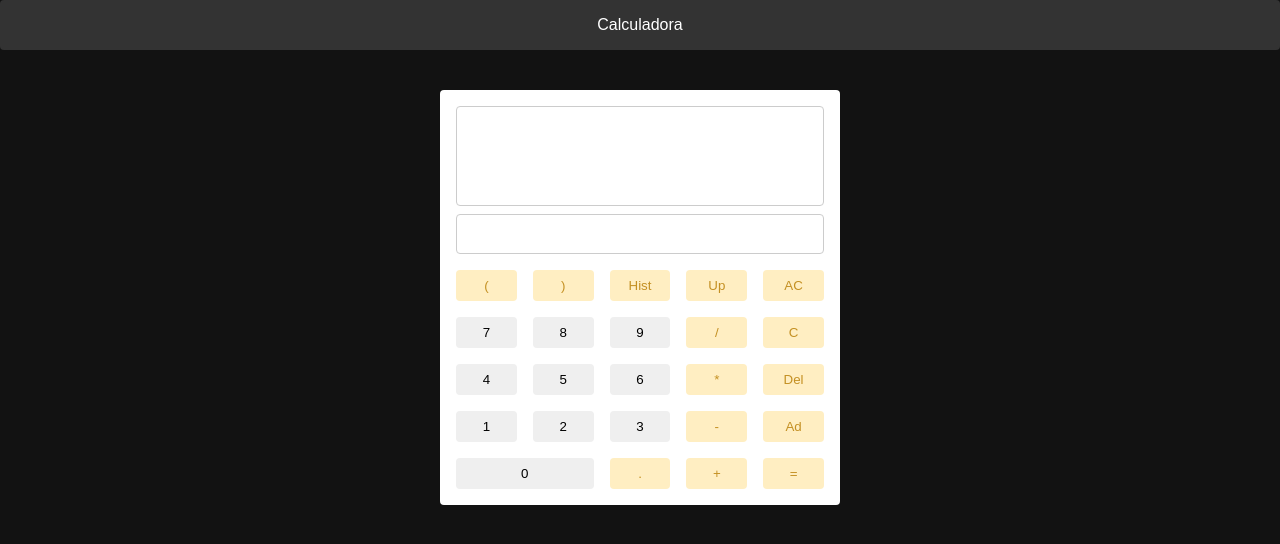
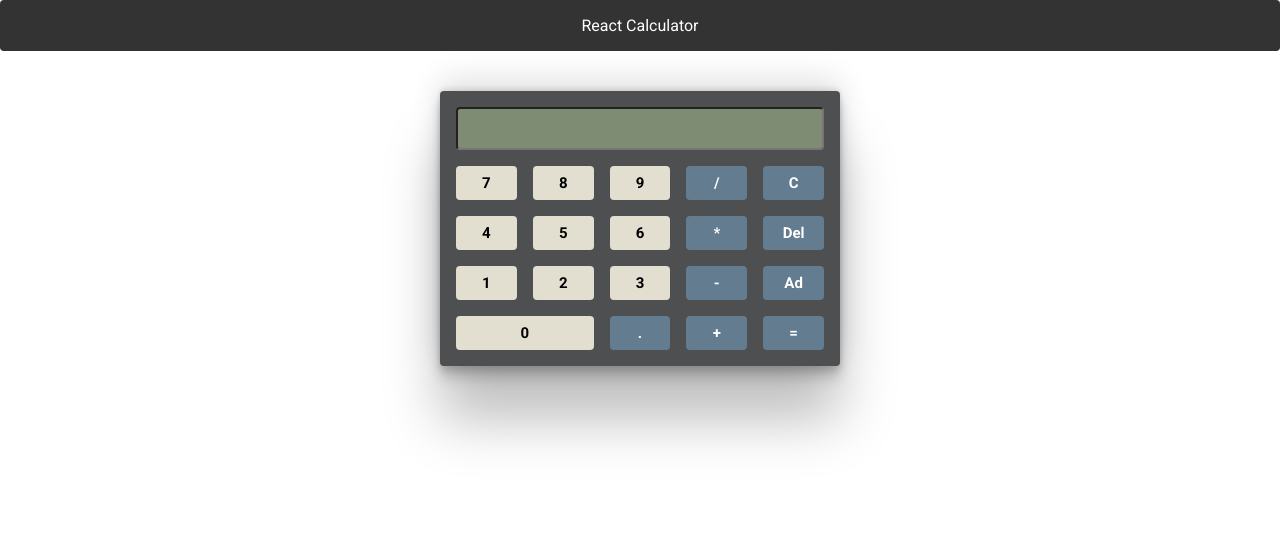
Before and after one commit to dezoliveira/react-calculator, a plain HTML site: page index.html in a window 1280 px wide. Drawn offline with nearby package versions, Linux system fonts and the light colour scheme.

Commit message:
Final ajustments, and CSS

```diff
--- a/index.html
+++ b/index.html
@@ -5,15 +5,15 @@
   <meta http-equiv="X-UA-Compatible" content="IE=edge">
   <meta name="viewport" content="width=device-width, initial-scale=1.0">
   <style>
+    @import url('https://fonts.googleapis.com/css2?family=Roboto:wght@400;500;700&display=swap');
     * {
       box-sizing: border-box;
+      font-family: 'Roboto', 'sans-serif';
     }
 
     body{
       margin: 0;
       padding: 0;
-      background-color: #121212;
-      font-family: sans-serif;
     }
 
     .header {
@@ -25,7 +25,13 @@
     }
 
     .calculator {
-      background-color: #fff;
+      background-color: #4e4f50;
+      box-shadow:
+        rgba(0, 0, 0, 0.25) 0px 54px 55px,
+        rgba(0, 0, 0, 0.12) 0px -12px 30px,
+        rgba(0, 0, 0, 0.12) 0px 4px 6px,
+        rgba(0, 0, 0, 0.17) 0px 12px 13px,
+        rgba(0, 0, 0, 0.09) 0px -3px 5px;
       margin: 40px auto;
       max-width: 400px;
       padding: 16px;
@@ -33,11 +39,15 @@
     }
 
     .display {
+      background-color: #7E8C74;
       width: 100%;
       padding: 8px;
-      border: 1px solid #ccc;
       border-radius: 4px;
       font-size: 1.2em;
+    }
+
+    input:focus{
+      outline: none;
     }
 
     .keyboard {
@@ -52,9 +62,11 @@
     button {
       border: 0;
       border-radius: 4px;
-      background-color: #efefef;
+      background-color: #e2ded0;
       padding: 8px;
       cursor: pointer;
+      font-size: 15px;
+      font-weight: 700;
     }
 
     button.span2 {
@@ -62,8 +74,8 @@
     }
 
     button.primary {
-      background-color: #ffeec2;
-      color: #c49023;
+      background-color: #647c90;
+      color: #ffffff;
     }
 
     .error {
@@ -104,7 +116,7 @@
       "(",")","Hist","Up","AC"
     ]
 
-    const Header = () => <div className="header">Calculadora</div>
+    const Header = () => <div className="header">React Calculator</div>
 
     const Button = ({ value, onClick, className}) => (
         <button
@@ -120,9 +132,9 @@
     const Calculator = () => {
       const [display, setDisplay] = React.useState("")
       const [error, setError] = React.useState()
-      const [showAd, toggleAd] = React.useState(true)
+      const [showAd, toggleAd] = React.useState(false)
       const [history, setHistory] = React.useState([])
-      const [showHist, toggleHist] = React.useState(true)
+      const [showHist, toggleHist] = React.useState(false)
       const histRef = React.useRef()
 
       React.useEffect(() => {
```
